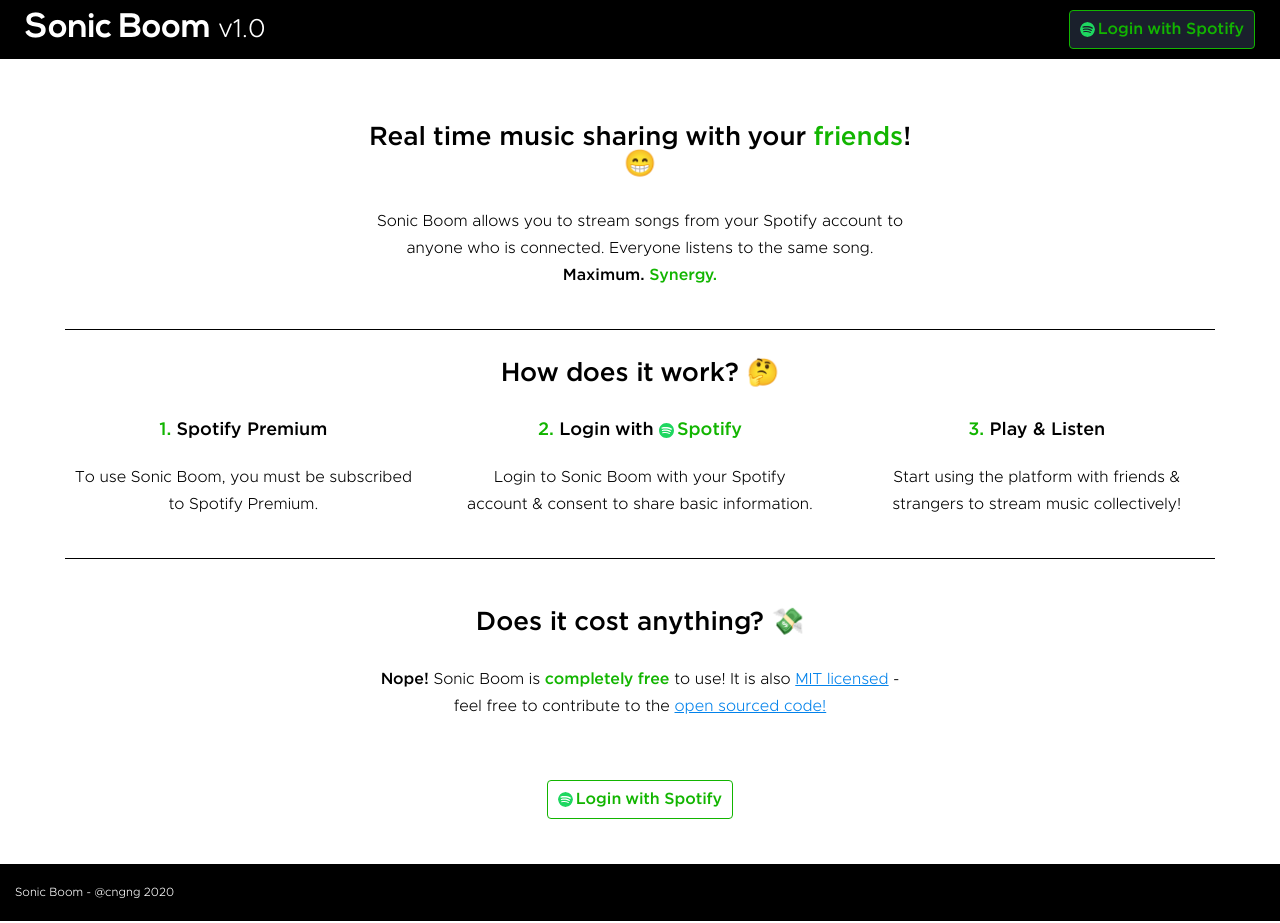
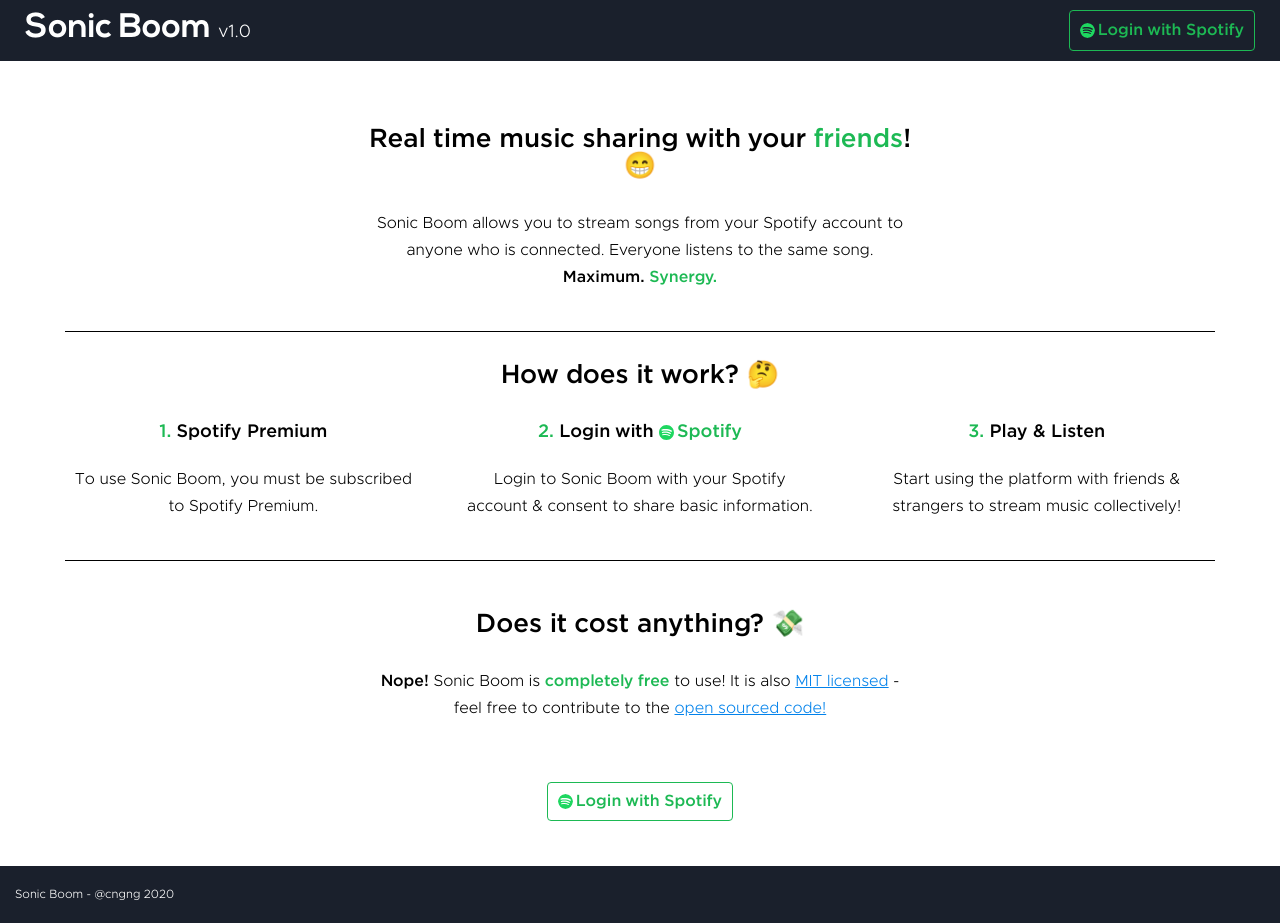
Before and after one commit to ryzzaki/resonate, a React (Create React App) app in the folder frontend-sb/: page / in a window 1280 px wide. Built offline with nearby package versions, Linux system fonts and the light colour scheme.

Commit message:
style: changes to text & colours

```diff
--- a/frontend-sb/src/components/Footer.tsx
+++ b/frontend-sb/src/components/Footer.tsx
@@ -2,7 +2,7 @@
 
 const Footer: React.FC = (props) => {
   return (
-    <div className="bg-black">
+    <div className="bg-darkgray">
       <footer className="font-body text-white w-full text-left text-12 p-15">
         Sonic Boom - @cngng 2020
       </footer>
--- a/frontend-sb/src/components/Header.tsx
+++ b/frontend-sb/src/components/Header.tsx
@@ -3,15 +3,16 @@
 
 const Header: React.FC = (props) => {
   return (
-    <header className="bg-black">
+    <header className="bg-darkgray">
       <div className="flex flex-no-wrap justify-between">
         <div className="flex-auto w-1/2 text-center md:text-left">
           <h1 className="font-logoHeading text-34 text-white px-25 py-15">
-            Sonic Boom <span className="font-body text-26">v1.0</span>
+            Sonic Boom{' '}
+            <span className="font-body text-14 md:text-18">v1.0</span>
           </h1>
         </div>
         <div className="flex hidden md:flex w-1/2 justify-end m-10 mr-25">
-          <button className="bg-darkgray hover:bg-white text-green hover:text-green border border-green font-heading py-5 px-10 rounded">
+          <button className="bg-darkgray hover:bg-gray text-green hover:text-green border border-green font-heading py-5 px-10 rounded">
             <img
               className="inline mr-3 bg-transparent rounded-full"
               src={spotifyLogo}
--- a/frontend-sb/src/components/LandingPage.tsx
+++ b/frontend-sb/src/components/LandingPage.tsx
@@ -75,7 +75,7 @@
           </div>
           <hr className="p-5 mx-40" />
           <div className="flex justify-center m-15">
-            <div className="md:w-1/2 p-5">
+            <div className="w-full md:w-1/2 p-5">
               <h1 className="font-heading text-26 p-10 m-10">
                 Does it cost anything?{' '}
                 <span role="img" aria-label="Money Emoji">
--- a/frontend-sb/tailwind.config.js
+++ b/frontend-sb/tailwind.config.js
@@ -50,7 +50,7 @@
       white: '#fff',
       gray: '#606060',
       darkgray: '#1a202c',
-      green: '#12b500',
+      green: '#1db954',
       lightgreen: '#15d600',
       blue: '#0282eb',
     },
```
